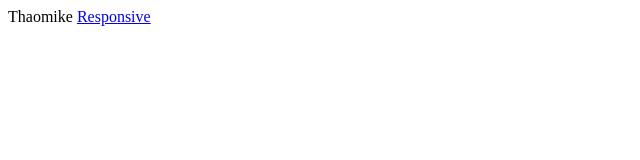
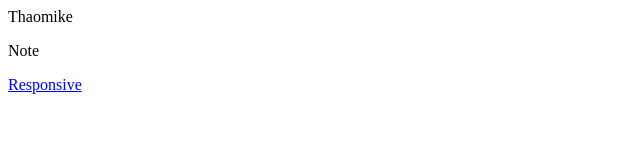
Before and after one commit to thaomike/thaomike.github.io, a plain HTML site: page index.html in a window 1280 px wide. Shown: the whole page, without its empty margins (0-640 px from the left). Drawn offline with Linux system fonts and the light colour scheme.

Commit message:
Update index.html

```diff
--- a/index.html
+++ b/index.html
@@ -7,6 +7,7 @@
 </head>
 <body>
     Thaomike
+    <p>Note</p>
     <a href="https://thaomike.github.io/responsive/" target="_blank">Responsive</a>
 </body>
 </html>
```
